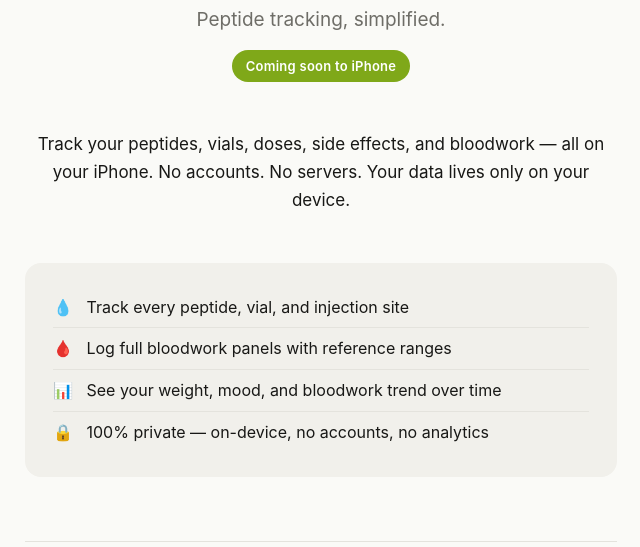
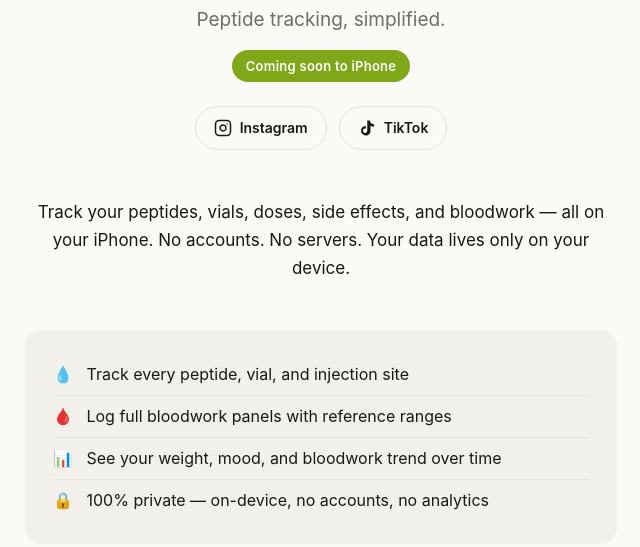
Before and after one commit to vialed-sketch/vialed-privacy, a plain HTML site: page index.html in a window 1280 px wide. Shown: the part 306-853 px from the top of the page, without its empty margins (319-959 px from the left). Drawn offline with Linux system fonts and the light colour scheme.

Commit message:
Add files via upload

```diff
--- a/index.html
+++ b/index.html
@@ -66,6 +66,33 @@
     padding: 6px 14px;
     border-radius: 999px;
     letter-spacing: 0.02em;
+  }
+  .socials {
+    margin-top: 24px;
+    display: flex;
+    gap: 12px;
+    justify-content: center;
+  }
+  .socials a {
+    display: inline-flex;
+    align-items: center;
+    gap: 8px;
+    padding: 10px 18px;
+    border: 1px solid var(--separator);
+    border-radius: 999px;
+    color: var(--text);
+    text-decoration: none;
+    font-size: 14px;
+    font-weight: 600;
+    transition: border-color 0.15s ease, transform 0.15s ease;
+  }
+  .socials a:hover {
+    border-color: var(--accent);
+    transform: translateY(-1px);
+  }
+  .socials svg {
+    width: 18px;
+    height: 18px;
   }
   .features {
     margin: 0 0 48px;
@@ -158,6 +185,23 @@
     <h1>Vialed</h1>
     <p class="tagline">Peptide tracking, simplified.</p>
     <span class="badge">Coming soon to iPhone</span>
+
+    <div class="socials">
+      <a href="https://www.instagram.com/vialedapp/" target="_blank" rel="noopener">
+        <svg viewBox="0 0 24 24" fill="none" stroke="currentColor" stroke-width="2" stroke-linecap="round" stroke-linejoin="round">
+          <rect x="2" y="2" width="20" height="20" rx="5" ry="5"/>
+          <path d="M16 11.37A4 4 0 1 1 12.63 8 4 4 0 0 1 16 11.37z"/>
+          <line x1="17.5" y1="6.5" x2="17.51" y2="6.5"/>
+        </svg>
+        Instagram
+      </a>
+      <a href="https://www.tiktok.com/@vialedapp" target="_blank" rel="noopener">
+        <svg viewBox="0 0 24 24" fill="currentColor">
+          <path d="M19.59 6.69a4.83 4.83 0 0 1-3.77-4.25V2h-3.45v13.67a2.89 2.89 0 0 1-5.2 1.74 2.89 2.89 0 0 1 2.31-4.64 2.93 2.93 0 0 1 .88.13V9.4a6.84 6.84 0 0 0-1-.05A6.33 6.33 0 0 0 5.8 20.1a6.34 6.34 0 0 0 10.86-4.43V8.92a8.16 8.16 0 0 0 4.77 1.52V7a4.85 4.85 0 0 1-1.84-.31z"/>
+        </svg>
+        TikTok
+      </a>
+    </div>
   </section>
 
   <p class="blurb">
```
